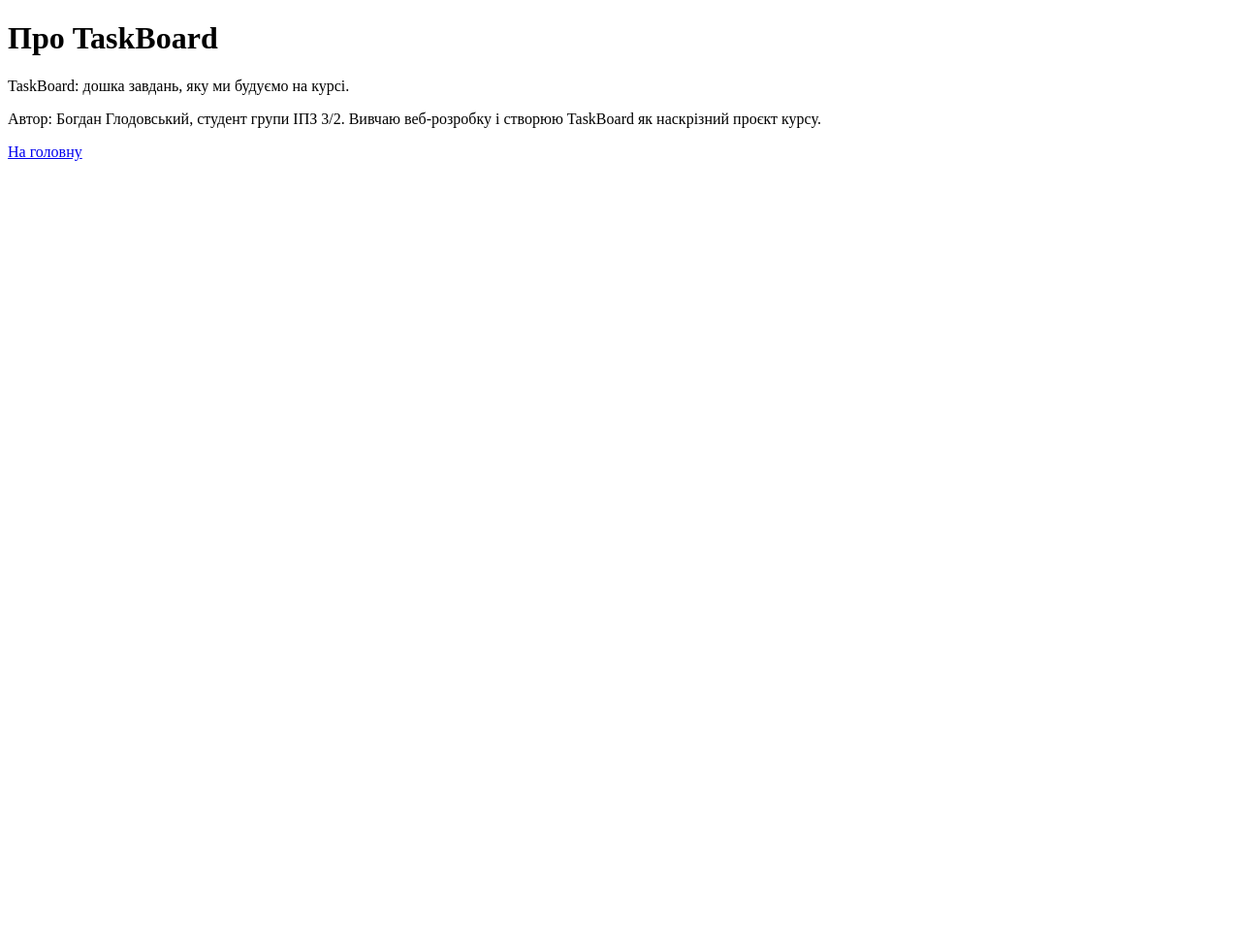
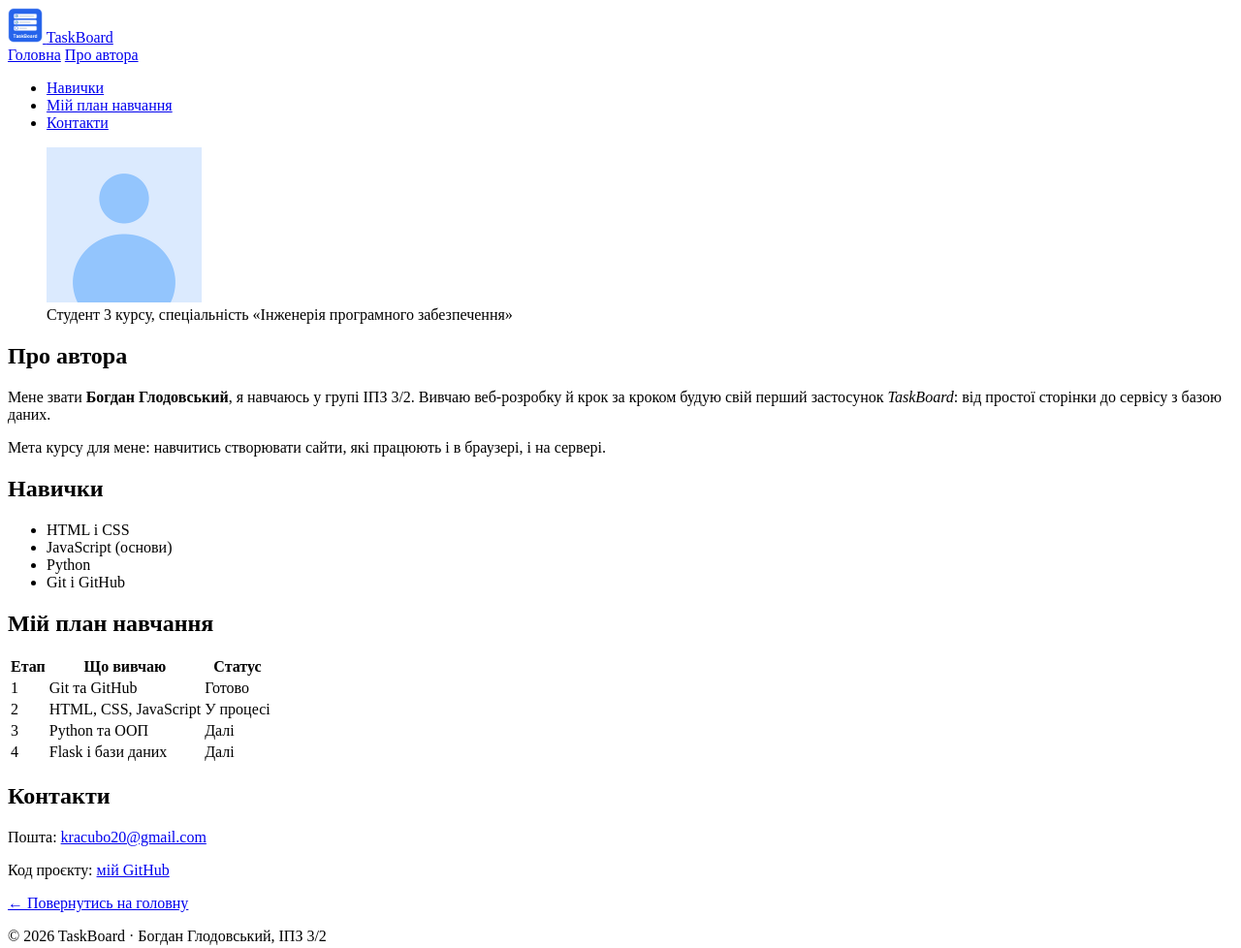
Before and after one commit to vomprix52/taskboard, a plain HTML site: page about.html in a window 1280 px wide. Shown: the whole page at 97% size. Before the commit the page ends 800 px from the top, so only its background shows below. Drawn offline with Linux system fonts and the light colour scheme.

Commit message:
Додати семантичну розмітку та сторінку Про автора

```diff
--- a/about.html
+++ b/about.html
@@ -2,12 +2,77 @@
 <html lang="uk">
 <head>
     <meta charset="UTF-8">
-    <title>Про проєкт</title>
+    <meta name="viewport" content="width=device-width, initial-scale=1.0">
+    <title>Про автора | TaskBoard</title>
 </head>
 <body>
-    <h1>Про TaskBoard</h1>
-    <p>TaskBoard: дошка завдань, яку ми будуємо на курсі.</p>
-    <p>Автор: Богдан Глодовський, студент групи ІПЗ 3/2. Вивчаю веб-розробку і створюю TaskBoard як наскрізний проєкт курсу.</p>
-    <a href="index.html">На головну</a>
+    <header class="site-header">
+        <a class="brand" href="index.html">
+            <img src="images/logo.png" alt="Логотип TaskBoard" width="36" height="36">
+            <span>TaskBoard</span>
+        </a>
+        <nav class="nav">
+            <a href="index.html">Головна</a>
+            <a href="about.html">Про автора</a>
+        </nav>
+    </header>
+
+    <main class="container">
+        <nav aria-label="Розділи сторінки">
+            <ul>
+                <li><a href="#skills">Навички</a></li>
+                <li><a href="#plan">Мій план навчання</a></li>
+                <li><a href="#contacts">Контакти</a></li>
+            </ul>
+        </nav>
+
+        <article class="card profile">
+            <figure>
+                <img src="images/avatar.png" alt="Аватар автора" width="160" height="160">
+                <figcaption>Студент 3 курсу, спеціальність «Інженерія програмного забезпечення»</figcaption>
+            </figure>
+            <div class="profile-text">
+                <h1>Про автора</h1>
+                <p>Мене звати <strong>Богдан Глодовський</strong>, я навчаюсь у групі ІПЗ 3/2. Вивчаю веб-розробку й крок за кроком будую свій перший застосунок <em>TaskBoard</em>: від простої сторінки до сервісу з базою даних.</p>
+                <p>Мета курсу для мене: навчитись створювати сайти, які працюють і в браузері, і на сервері.</p>
+            </div>
+        </article>
+
+        <section class="card" id="skills">
+            <h2>Навички</h2>
+            <ul>
+                <li>HTML і CSS</li>
+                <li>JavaScript (основи)</li>
+                <li>Python</li>
+                <li>Git і GitHub</li>
+            </ul>
+        </section>
+
+        <section class="card" id="plan">
+            <h2>Мій план навчання</h2>
+            <table>
+                <thead>
+                    <tr><th>Етап</th><th>Що вивчаю</th><th>Статус</th></tr>
+                </thead>
+                <tbody>
+                    <tr><td>1</td><td>Git та GitHub</td><td>Готово</td></tr>
+                    <tr><td>2</td><td>HTML, CSS, JavaScript</td><td>У процесі</td></tr>
+                    <tr><td>3</td><td>Python та ООП</td><td>Далі</td></tr>
+                    <tr><td>4</td><td>Flask і бази даних</td><td>Далі</td></tr>
+                </tbody>
+            </table>
+        </section>
+
+        <section class="card" id="contacts">
+            <h2>Контакти</h2>
+            <p>Пошта: <a href="mailto:kracubo20@gmail.com">kracubo20@gmail.com</a></p>
+            <p>Код проєкту: <a href="https://github.com/vomprix52" target="_blank" rel="noopener">мій GitHub</a></p>
+            <p><a href="index.html">← Повернутись на головну</a></p>
+        </section>
+    </main>
+
+    <footer class="site-footer">
+        <p>&copy; 2026 TaskBoard · Богдан Глодовський, ІПЗ 3/2</p>
+    </footer>
 </body>
 </html>
```
Also changed, not shown: index.html (+27 -8 lines), images/avatar.png (added).
